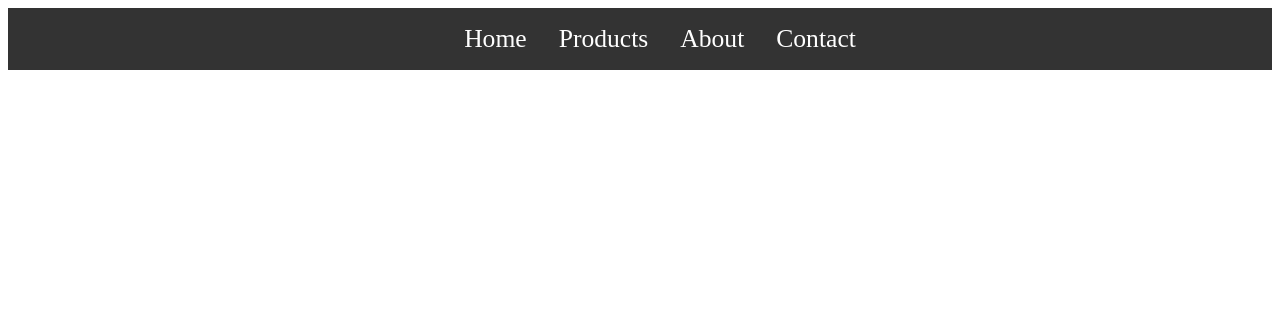
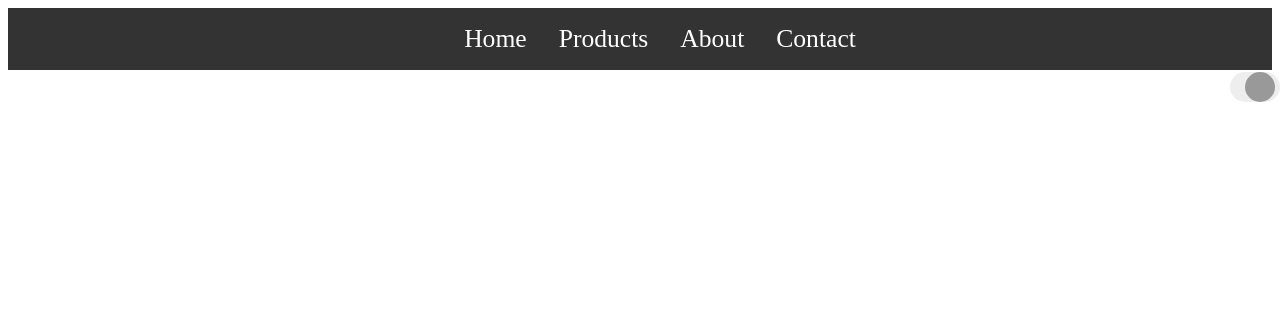
Before and after one commit to themaxsi/visualisering-Project-Folder, a PHP site: page / in a window 1280 px wide. Shown: the top 330 px of the page. Run offline with PHP 8.4, Linux system fonts and the light colour scheme.

Commit message:
done with extra assigment for assignment 23

```diff
--- a/JavaScript assignments/Off-canvas-menu assignment/JavaScript.js
+++ b/JavaScript assignments/Off-canvas-menu assignment/JavaScript.js
@@ -15,3 +15,14 @@ button.addEventListener('click', function()
         button.style.backgroundImage = 'url(close-white-18dp.svg)';
     }
 })
+
+
+
+
+var buttonDark = document.querySelector('input');
+
+buttonDark.addEventListener('click', function()
+{
+    var element = document.body;
+    element.classList.toggle("dark-mode");
+})
--- a/JavaScript assignments/Off-canvas-menu assignment/Style.css
+++ b/JavaScript assignments/Off-canvas-menu assignment/Style.css
@@ -43,6 +43,80 @@ li
 
 }
 
+/*---- dark theme ----*/
+
+
+
+.dark-mode
+{
+    background-color: black;
+    color: white;
+
+}
+.Dark-them-slider
+{
+    width: 50px;
+    height: 50px;
+    background-color: blue;
+}
+
+/* for fun */
+
+
+.switch
+{
+    right: 0px;
+    width: 50px;
+    top: 4.5rem;
+    display: flex;
+    align-items: center;
+    justify-content: space-between;
+    position: fixed;
+}
+
+.switch div
+{
+    position: relative;
+    display: block;
+    background: #eee;
+    width: 50px;
+    border-radius: 50px;
+    padding: 0 15px;
+    box-sizing: border-box;
+    cursor: pointer;
+}
+
+  .fa-adjust
+{
+    transform: rotate(180deg);
+}
+
+.switch input
+{
+    display: none;
+}
+
+.slider
+{
+    background-color: #999;
+    transition: 0.4s;
+    border-radius: 34px;
+    height: 30px;
+    width: 30px;
+    display: inline-block;
+    position: relative;
+}
+
+input:checked + .slider
+{
+    transform: translateX(-10px);
+}
+
+
+
+
+/*---------------*/
+
 @media(max-width: 800px)
 {
     .menu-button
@@ -71,4 +145,8 @@ li
     {
         will-change: transform;
     }
+    .switch
+    {
+        top: 0rem;
+    }
 }
--- a/JavaScript assignments/Off-canvas-menu assignment/index.html
+++ b/JavaScript assignments/Off-canvas-menu assignment/index.html
@@ -7,6 +7,15 @@
     <body>
 
         <div id="menu-button" class="menu-button"></div>
+
+        <label class="switch">
+            <i class="fas fa-adjust"></i>
+            <div>
+              <input type="checkbox" />
+              <span class="slider round"></span>
+            </div>
+
+        </label>
 
         <nav id="menu" class="menu hide">
             <ul>
```
